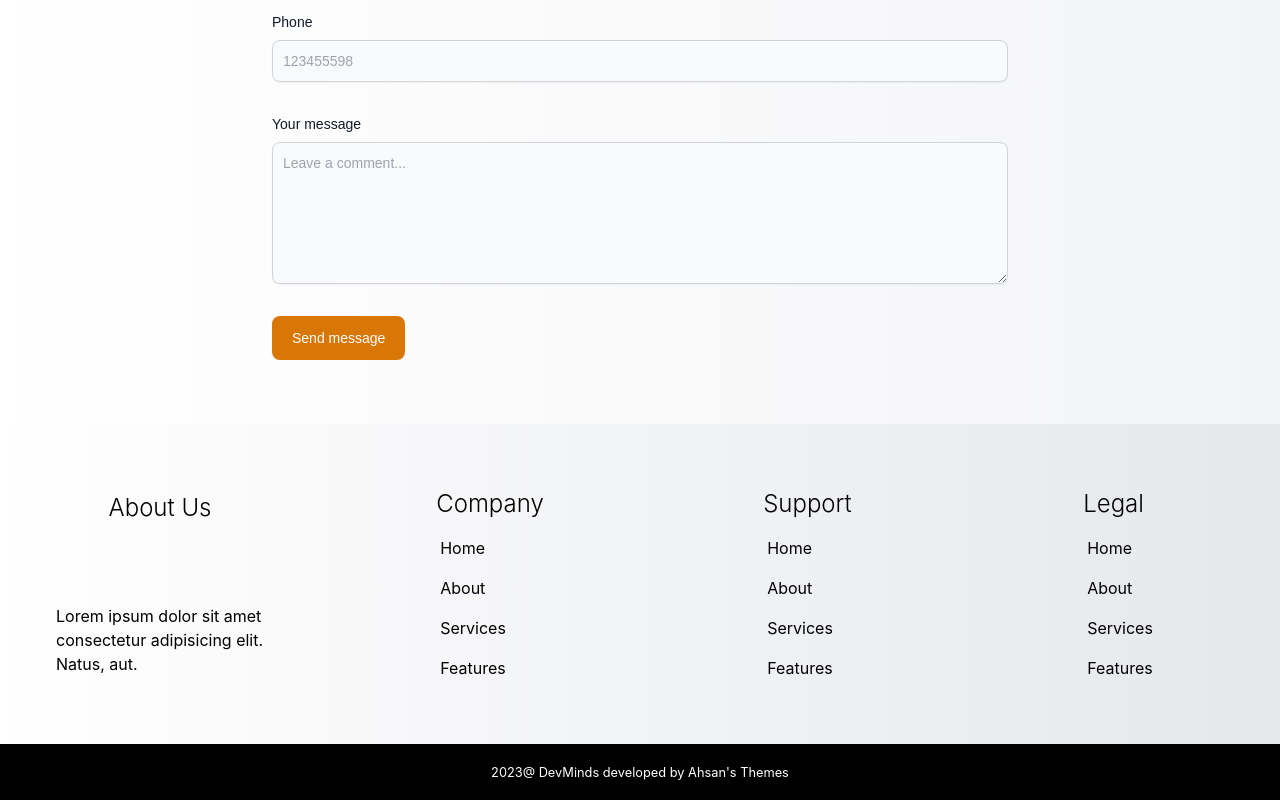
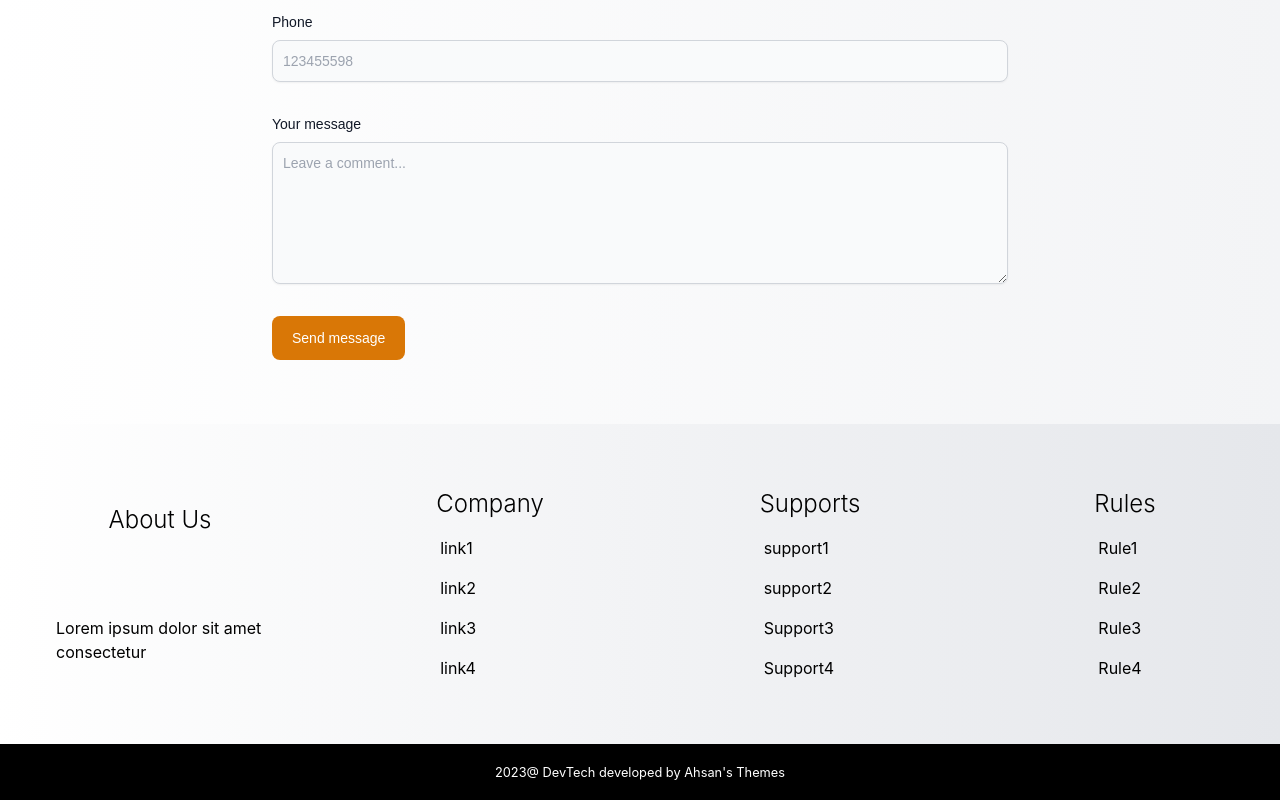
Before and after one commit to Ahsanali507/DevTechMinds, a React (Create React App) app: page / in a window 1280 px wide. Shown: the part 6523-7323 px from the top of the page. Built offline with nearby package versions, Linux system fonts and the light colour scheme.

Commit message:
commit with add content

```diff
--- a/src/components/global/Footer.jsx
+++ b/src/components/global/Footer.jsx
@@ -3,12 +3,11 @@ import { motion } from "framer-motion";
 function Footer() {
   return (
       <motion.div className="footer-container">
-        <motion.div className="flex w-full h-80 font-sans footer-upper items-center bg-gradient-to-r from-white to-gray-200">
-          <motion.div className="w-1/4 px-2 aboutsection flex flex-col justify-center items-center ">
-            <h3 className="text-2xl font-light pb-20">About Us</h3>
+        <motion.div className="flex items-center w-full font-sans h-80 footer-upper bg-gradient-to-r from-white to-gray-200">
+          <motion.div className="flex flex-col items-center justify-center w-1/4 px-2 aboutsection ">
+            <h3 className="pb-20 text-2xl font-light">About Us</h3>
             <p className="ml-12">
-              Lorem ipsum dolor sit amet consectetur adipisicing elit. Natus,
-              aut.
+              Lorem ipsum dolor sit amet consectetur
             </p>
           </motion.div>
           <motion.div className="flex justify-center w-1/4 company">
@@ -21,7 +20,7 @@ function Footer() {
                   }}
                   className="home"
                   href="/">
-                  Home
+                  link1
                 </motion.a>
               </motion.li>
               <motion.li className="px-6 pt-4">
@@ -31,7 +30,7 @@ function Footer() {
                   }}
                   className="about"
                   href="/">
-                  About
+                  link2
                 </motion.a>
               </motion.li>
               <motion.li className="px-6 pt-4">
@@ -41,7 +40,7 @@ function Footer() {
                   }}
                   className="services"
                   href="/">
-                  Services
+                  link3
                 </motion.a>
               </motion.li>
               <motion.li className="px-6 pt-4">
@@ -51,14 +50,14 @@ function Footer() {
                   }}
                   className="features"
                   href="/">
-                  Features
+                  link4
                 </motion.a>
               </motion.li>
             </motion.ul>
           </motion.div>
           <motion.div className="flex justify-center w-1/4 support">
           <motion.ul className="supports">
-          <h3 className="pl-5 text-2xl font-light">Support</h3>
+          <h3 className="pl-5 text-2xl font-light">Supports</h3>
               <motion.li className="px-6 pt-4">
                 <motion.a
                   whileHover={{
@@ -66,7 +65,7 @@ function Footer() {
                   }}
                   className="home"
                   href="/">
-                  Home
+                  support1
                 </motion.a>
               </motion.li>
               <motion.li className="px-6 pt-4">
@@ -76,7 +75,7 @@ function Footer() {
                   }}
                   className="about"
                   href="/">
-                  About
+                  support2
                 </motion.a>
               </motion.li>
               <motion.li className="px-6 pt-4">
@@ -86,7 +85,7 @@ function Footer() {
                   }}
                   className="services"
                   href="/">
-                  Services
+                  Support3
                 </motion.a>
               </motion.li>
               <motion.li className="px-6 pt-4">
@@ -96,14 +95,14 @@ function Footer() {
                   }}
                   className="features"
                   href="/">
-                  Features
+                  Support4
                 </motion.a>
               </motion.li>
             </motion.ul>
           </motion.div>
           <motion.div className="flex justify-center w-1/4 rules">
           <motion.ul className="legalrules">
-            <h3 className="pl-5 text-2xl font-light">Legal</h3>
+            <h3 className="pl-5 text-2xl font-light">Rules</h3>
               <motion.li className="px-6 pt-4">
                 <motion.a
                   whileHover={{
@@ -111,7 +110,7 @@ function Footer() {
                   }}
                   className="home"
                   href="/">
-                  Home
+                  Rule1
                 </motion.a>
               </motion.li>
               <motion.li className="px-6 pt-4">
@@ -121,7 +120,7 @@ function Footer() {
                   }}
                   className="about"
                   href="/">
-                  About
+                  Rule2
                 </motion.a>
               </motion.li>
               <motion.li className="px-6 pt-4">
@@ -131,7 +130,7 @@ function Footer() {
                   }}
                   className="services"
                   href="/">
-                  Services
+                  Rule3
                 </motion.a>
               </motion.li>
               <motion.li className="px-6 pt-4">
@@ -141,14 +140,14 @@ function Footer() {
                   }}
                   className="features"
                   href="/">
-                  Features
+                  Rule4
                 </motion.a>
               </motion.li>
             </motion.ul>
           </motion.div>
         </motion.div>
-        <motion.div className="font-sans text-center bg-black footer-lower h-14 flex justify-center items-center">
-            <small className="text-white ">2023@ DevMinds developed by Ahsan's Themes</small>
+        <motion.div className="flex items-center justify-center font-sans text-center bg-black footer-lower h-14">
+            <small className="text-white ">2023@ DevTech developed by Ahsan's Themes</small>
         </motion.div>
       </motion.div>
   );
```
